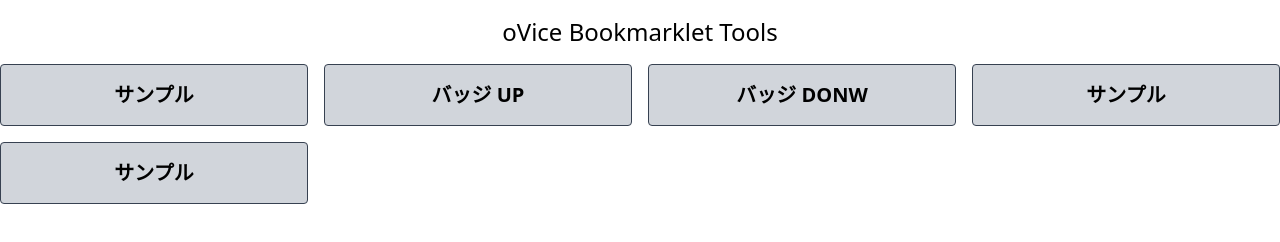
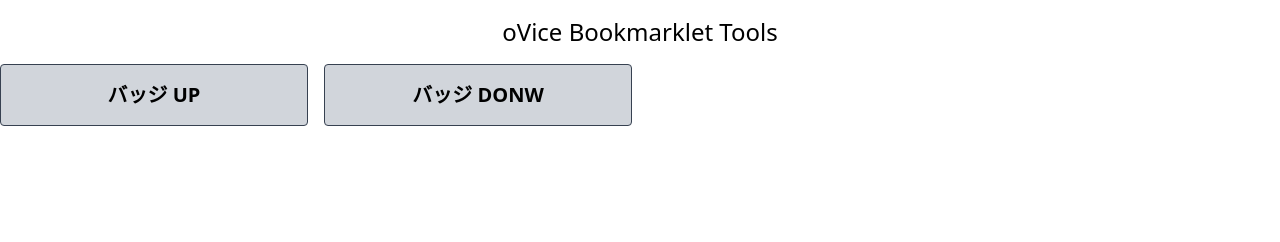
Before and after one commit to cti1650/ovice_bookmarklet_test, a website: page index.html in a window 1280 px wide. Drawn offline with nearby package versions, Linux system fonts and the light colour scheme.

Commit message:
Update index.html

```diff
--- a/index.html
+++ b/index.html
@@ -12,20 +12,11 @@
     <h1 class="w-full text-center text-2xl py-4">oVice Bookmarklet Tools</h1>
     <div class="grid grid-cols-2 md:grid-cols-4 grid-flow-row gap-4 text-center">
       <div class="px-6 py-4 border border-gray-700 rounded bg-gray-300 text-xl font-bold">
-        <a href='javascript:(()=>{const e=document.title,s=document.createElement("script");s.src="https://cti1650.github.io/ovice_bookmarklet_test/src/sample.js",document.body.appendChild(s),document.body.removeChild(s)})();'>サンプル</a>
-      </div>
-      <div class="px-6 py-4 border border-gray-700 rounded bg-gray-300 text-xl font-bold">
         <a href='javascript:(()=>{const e=document.title,s=document.createElement("script");s.src="https://cti1650.github.io/ovice_bookmarklet_test/src/badge/up.js",document.body.appendChild(s),document.body.removeChild(s)})();'>バッジ UP</a>
       </div>
       <div class="px-6 py-4 border border-gray-700 rounded bg-gray-300 text-xl font-bold">
         <a href='javascript:(()=>{const e=document.title,s=document.createElement("script");s.src="https://cti1650.github.io/ovice_bookmarklet_test/src/badge/down.js",document.body.appendChild(s),document.body.removeChild(s)})();'>バッジ DONW</a>
       </div>
-      <div class="px-6 py-4 border border-gray-700 rounded bg-gray-300 text-xl font-bold">
-        <a href='javascript:(()=>{const e=document.title,s=document.createElement("script");s.src="https://cti1650.github.io/ovice_bookmarklet_test/src/sample.js",document.body.appendChild(s),document.body.removeChild(s)})();'>サンプル</a>
-      </div>
-      <div class="px-6 py-4 border border-gray-700 rounded bg-gray-300 text-xl font-bold">
-        <a href='javascript:(()=>{const e=document.title,s=document.createElement("script");s.src="https://cti1650.github.io/ovice_bookmarklet_test/src/sample.js",document.body.appendChild(s),document.body.removeChild(s)})();'>サンプル</a>
-      </div>
     </div>
   </div>
 </body>
```
